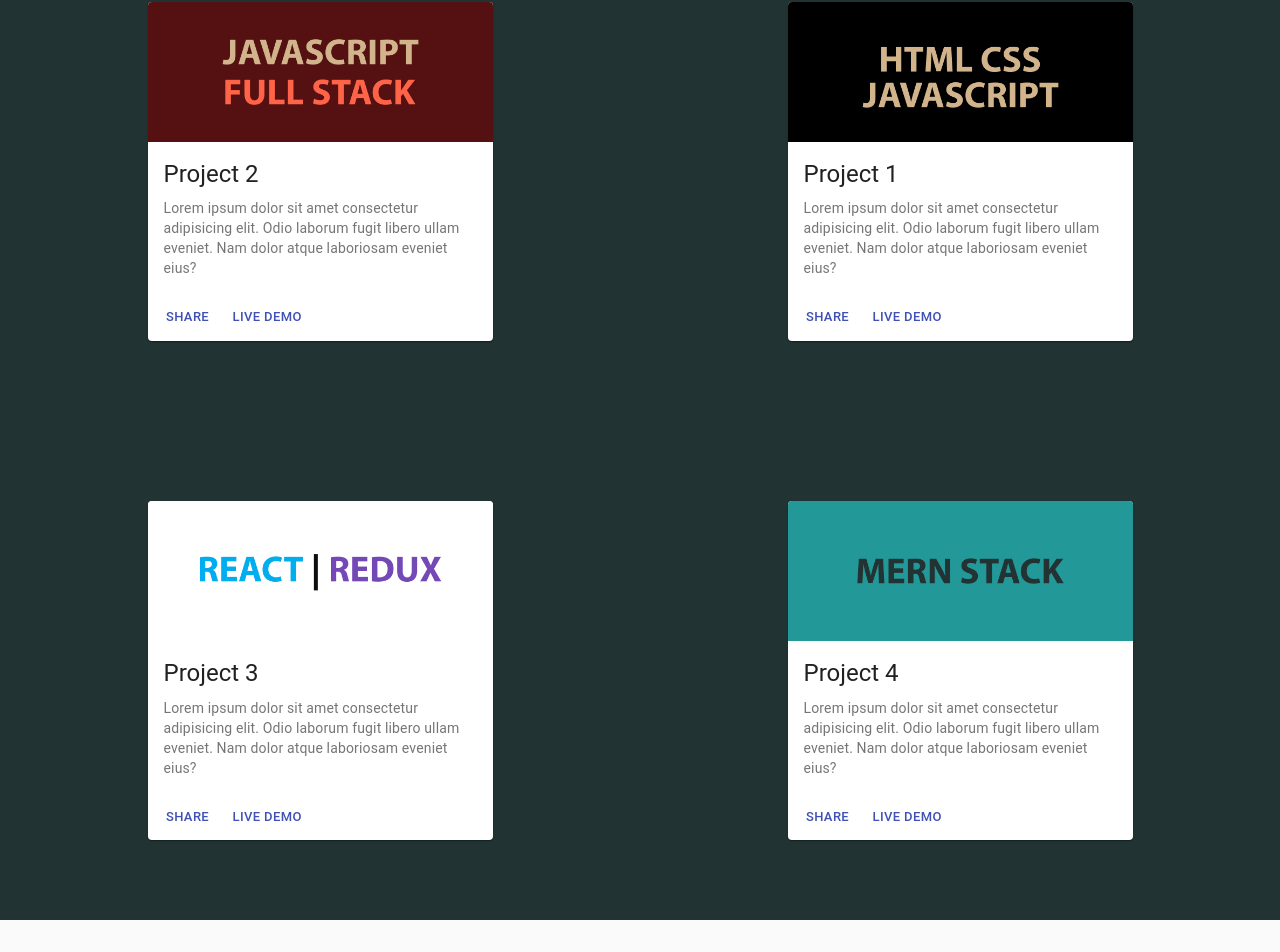
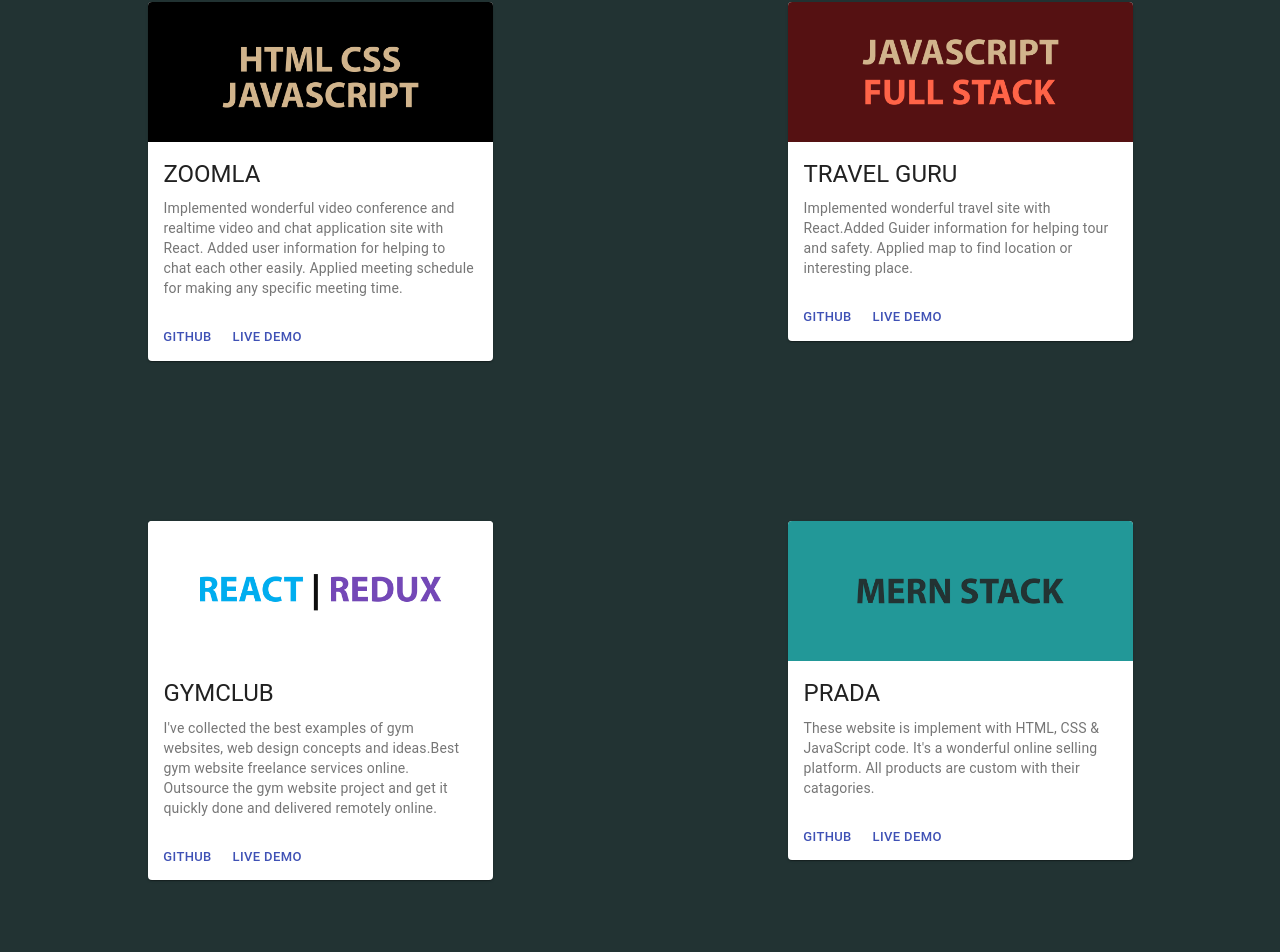
Before and after one commit to nosianuri/nosia-portfolio, a React (Create React App) app: page /portfolio in a window 1280 px wide. Shown: the part 142-1094 px from the top of the page. Before the commit the page ends 1062 px from the top, so only its background shows below. Built offline with nearby package versions, Linux system fonts and the light colour scheme.

Commit message:
update project link

```diff
--- a/src/components/Footer.js
+++ b/src/components/Footer.js
@@ -28,16 +28,19 @@
         <BottomNavigationAction
         className={classes.root}
         style={{padding: 0}}
+        href="https://www.facebook.com/nosia.nuri.54/"
         icon={<Facebook />}
          />
         <BottomNavigationAction
         className={classes.root}
         style={{padding: 0}}
+        href="https://twitter.com/NosiaAkter"
         icon={<Twitter />}
          />
         <BottomNavigationAction
         className={classes.root}
         style={{padding: 0}}
+        href="https://www.instagram.com/nosianuri/"
         icon={<Instagram />}
          />
     </BottomNavigation>
--- a/src/components/Portfolio.js
+++ b/src/components/Portfolio.js
@@ -40,25 +40,26 @@
                         <CardActionArea>
                             <CardMedia
                                 component="img"
-                                alt='Project 2'
+                                alt='Project 1'
                                 height="140"
-                                image={project2}
+                                image={project1}
                             />
                             <CardContent>
                                 <Typography gutterBottom variant="h5">
-                                    Project 2
+                                   ZOOMLA
                                 </Typography>
                                 <Typography variant="body2" color='textSecondary' component="p">
-                                    Lorem ipsum dolor sit amet consectetur adipisicing elit. Odio laborum fugit libero ullam eveniet. Nam dolor atque laboriosam eveniet eius?
+                                Implemented wonderful video conference and realtime video and chat application site with React. Added user information for helping to chat each other easily. Applied meeting schedule for making any specific meeting time.
+
                                 </Typography>
                             </CardContent>
                             </CardActionArea>
                             <CardActions>
                                 <Button size='small' color='primary'>
-                                    Share
+                                    Github
                                 </Button>
-                                <Button size='small' color='primary'>
-                                    Live Demo
+                                <Button size='small' color='primary' href="https://zoomla.vercel.app/">
+                                Live Demo
                                 </Button>
                             </CardActions>
 
@@ -70,24 +71,24 @@
                         <CardActionArea>
                             <CardMedia
                                 component="img"
-                                alt='Project 1'
+                                alt='Project 2'
                                 height="140"
-                                image={project1}
+                                image={project2}
                             />
                             <CardContent>
                                 <Typography gutterBottom variant="h5">
-                                    Project 1
+                                    TRAVEL GURU
                                 </Typography>
                                 <Typography variant="body2" color='textSecondary' component="p">
-                                    Lorem ipsum dolor sit amet consectetur adipisicing elit. Odio laborum fugit libero ullam eveniet. Nam dolor atque laboriosam eveniet eius?
+                                Implemented wonderful travel site with React.Added Guider information for helping tour and safety. Applied map to find location or interesting place.
                                 </Typography>
                             </CardContent>
                             </CardActionArea>
                             <CardActions>
                                 <Button size='small' color='primary'>
-                                    Share
+                                Github
                                 </Button>
-                                <Button size='small' color='primary'>
+                                <Button size='small' color='primary' href="https://travel-master-c95cb.web.app/">
                                     Live Demo
                                 </Button>
                             </CardActions>
@@ -106,18 +107,18 @@
                             />
                             <CardContent>
                                 <Typography gutterBottom variant="h5">
-                                    Project 3
+                                    GYMCLUB
                                 </Typography>
                                 <Typography variant="body2" color='textSecondary' component="p">
-                                    Lorem ipsum dolor sit amet consectetur adipisicing elit. Odio laborum fugit libero ullam eveniet. Nam dolor atque laboriosam eveniet eius?
+                                I've collected the best examples of gym websites, web design concepts and ideas.Best gym website freelance services online. Outsource the gym website project and get it quickly done and delivered remotely online.
                                 </Typography>
                             </CardContent>
                             </CardActionArea>
                             <CardActions>
                                 <Button size='small' color='primary'>
-                                    Share
+                                Github
                                 </Button>
-                                <Button size='small' color='primary'>
+                                <Button size='small' color='primary' href="https://fitness-club-4ecbc.web.app/">
                                     Live Demo
                                 </Button>
                             </CardActions>
@@ -136,18 +137,18 @@
                             />
                             <CardContent>
                                 <Typography gutterBottom variant="h5">
-                                    Project 4
+                                    PRADA
                                 </Typography>
                                 <Typography variant="body2" color='textSecondary' component="p">
-                                    Lorem ipsum dolor sit amet consectetur adipisicing elit. Odio laborum fugit libero ullam eveniet. Nam dolor atque laboriosam eveniet eius?
+                                These website is implement with HTML, CSS & JavaScript code. It's a wonderful online selling platform. All products are custom with their catagories.
                                 </Typography>
                             </CardContent>
                             </CardActionArea>
                             <CardActions>
                                 <Button size='small' color='primary'>
-                                    Share
+                                Github
                                 </Button>
-                                <Button size='small' color='primary'>
+                                <Button size='small' color='primary' href="https://prada-shop-3xlq.vercel.app/">
                                     Live Demo
                                 </Button>
                             </CardActions>
```
Also changed, not shown: src/components/Resume.js (+10 -10 lines).
